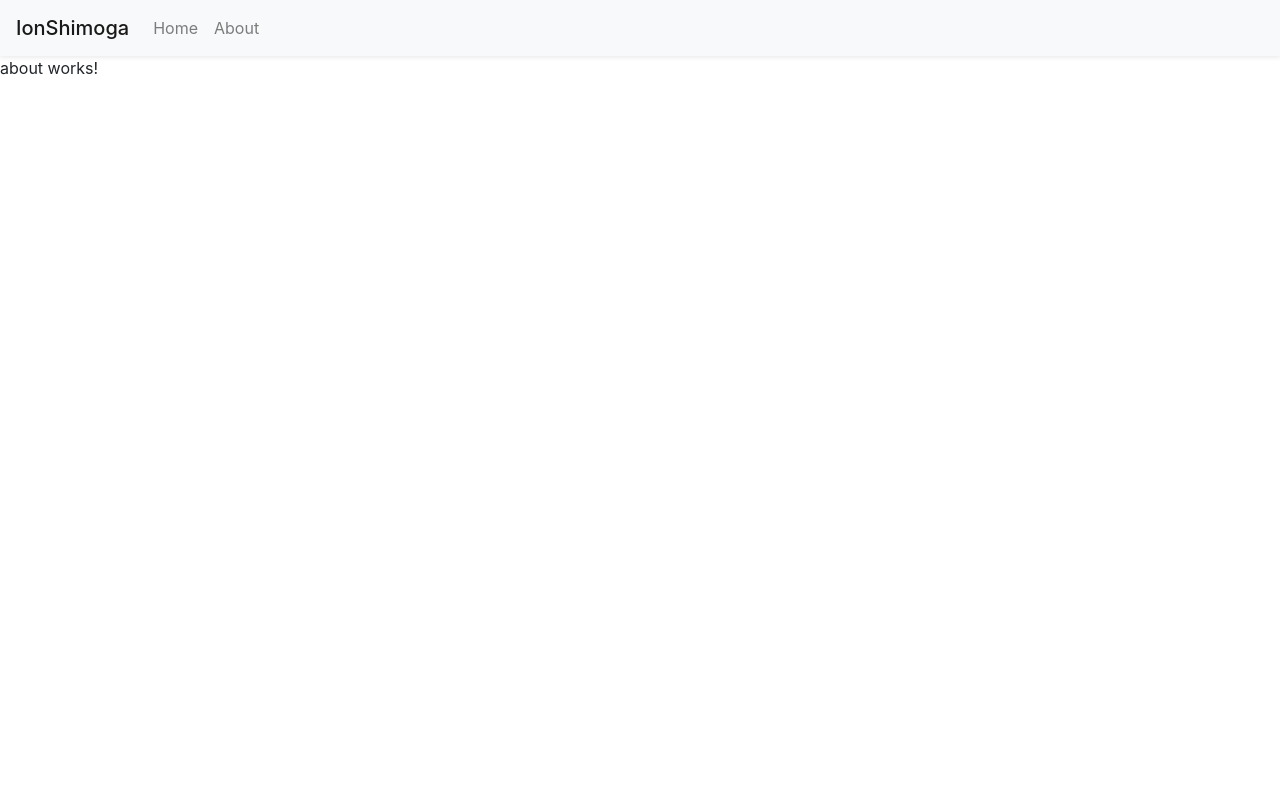
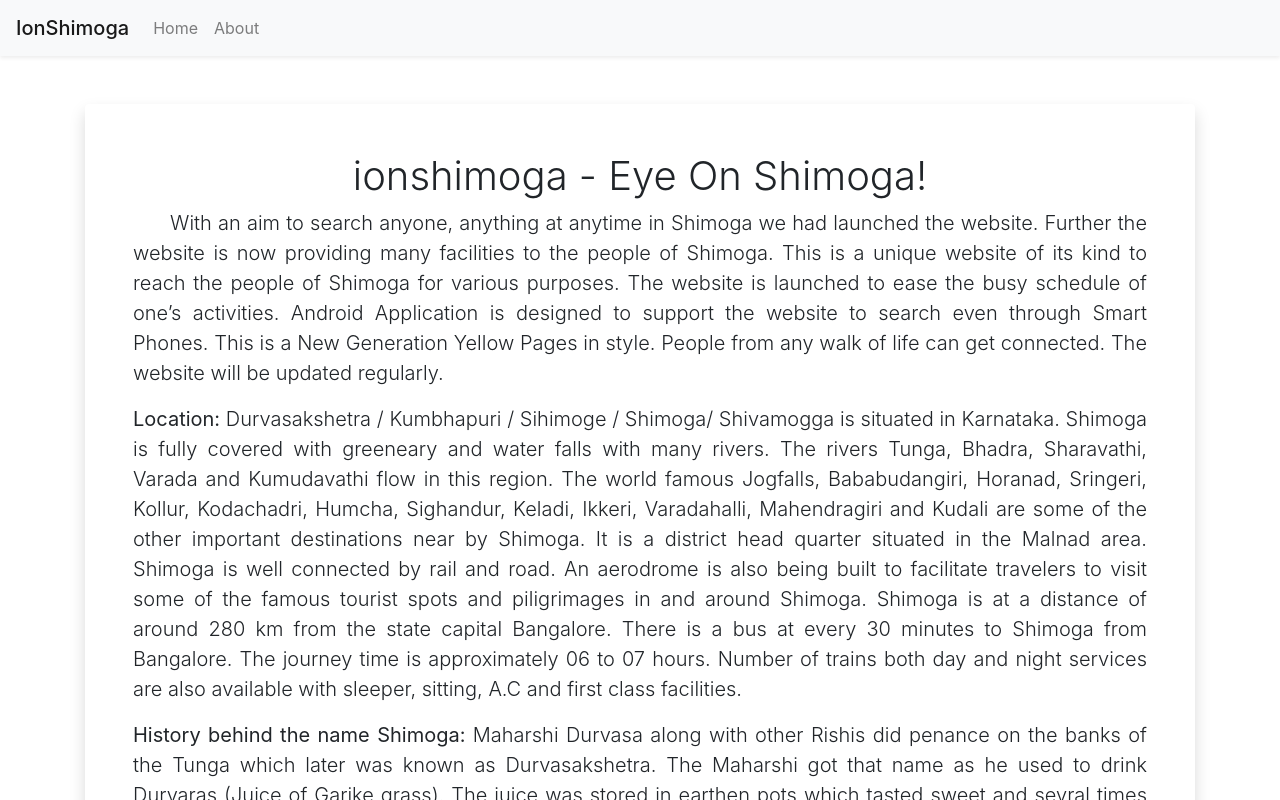
Before and after one commit to SankethSR/ionshimoga, an Angular app: page /aboutComponent in a window 1280 px wide. Shown: the top 800 px of the page. Built offline with nearby package versions, Linux system fonts and the light colour scheme.

Commit message:
Update about.component.html
about us page edited

```diff
--- a/src/app/about/about.component.html
+++ b/src/app/about/about.component.html
@@ -1 +1,12 @@
-<p>about works!</p>
+    <div class="container">
+        <div class="card border-0 shadow my-5">
+          <div class="card-body p-5">
+            <h1 class="font-weight-light text-center">ionshimoga - Eye On Shimoga!</h1>
+            <p class="lead text-justify">&nbsp;&nbsp;&nbsp;&nbsp;&nbsp;&nbsp;With an aim to search anyone, anything at anytime in Shimoga we had launched the website. Further the website is now providing many facilities to the people of Shimoga. This is a unique website of its kind to reach the people of Shimoga for various purposes. The website is launched to ease the busy schedule of one’s activities. Android Application is designed to support the website to search even through Smart Phones. This is a New Generation Yellow Pages in style. People from any walk of life can get connected. The website will be updated regularly.</p>
+            <p class="lead text-justify"><strong>Location:</strong>
+                Durvasakshetra / Kumbhapuri / Sihimoge / Shimoga/ Shivamogga is situated in Karnataka. Shimoga is fully covered with greeneary and water falls with many rivers. The rivers Tunga, Bhadra, Sharavathi, Varada and Kumudavathi flow in this region. The world famous Jogfalls, Bababudangiri, Horanad, Sringeri, Kollur, Kodachadri, Humcha, Sighandur, Keladi, Ikkeri, Varadahalli, Mahendragiri and Kudali are some of the other important destinations near by Shimoga. It is a district head quarter situated in the Malnad area. Shimoga is well connected by rail and road. An aerodrome is also being built to facilitate travelers to visit some of the famous tourist spots and piligrimages in and around Shimoga. Shimoga is at a distance of around 280 km from the state capital Bangalore. There is a bus at every 30 minutes to Shimoga from Bangalore. The journey time is approximately 06 to 07 hours. Number of trains both day and night services are also available with sleeper, sitting, A.C and first class facilities.</p>
+            <p class="lead text-justify"><strong>History behind the name Shimoga:</strong>
+                Maharshi Durvasa along with other Rishis did penance on the banks of the Tunga which later was known as Durvasakshetra. The Maharshi got that name as he used to drink Durvaras (Juice of Garike grass). The juice was stored in earthen pots which tasted sweet and sevral times the gopalas ( boys rearing cattle) used to discover these pots and drink the grass juice. They used to recognise this place as Sihimoge (pot containing sweet juice)/Kumbhapuri means a place of earthen pot. Later this Sihimoge changed in to Shimoga in the period of British rule. Another history is During Shivappa Nayaka period this city was named as Shivamukha. This may have also turned to pronounce as Shimoga in British rule.</p>
+          </div>
+        </div>
+      </div>
```
